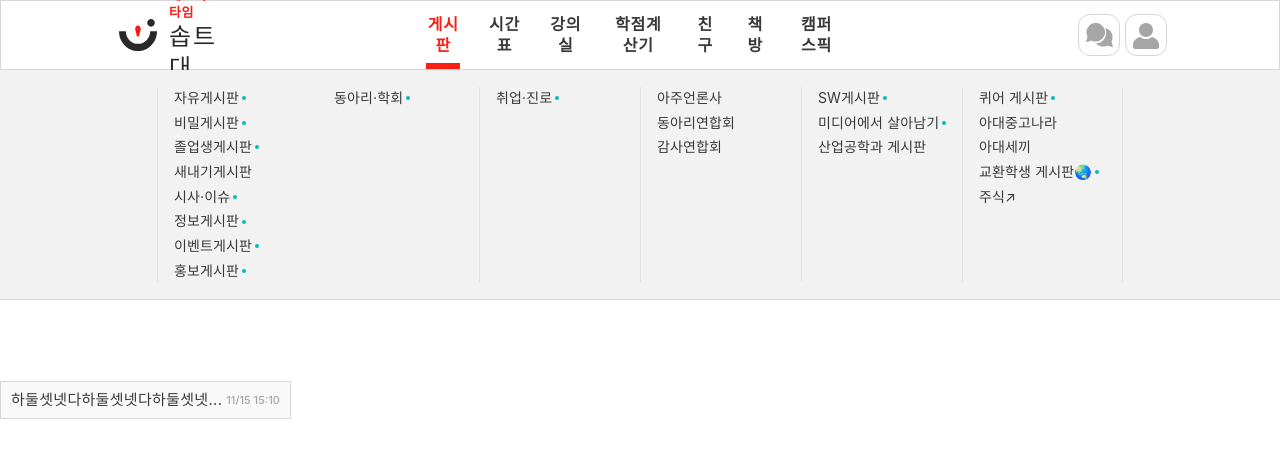
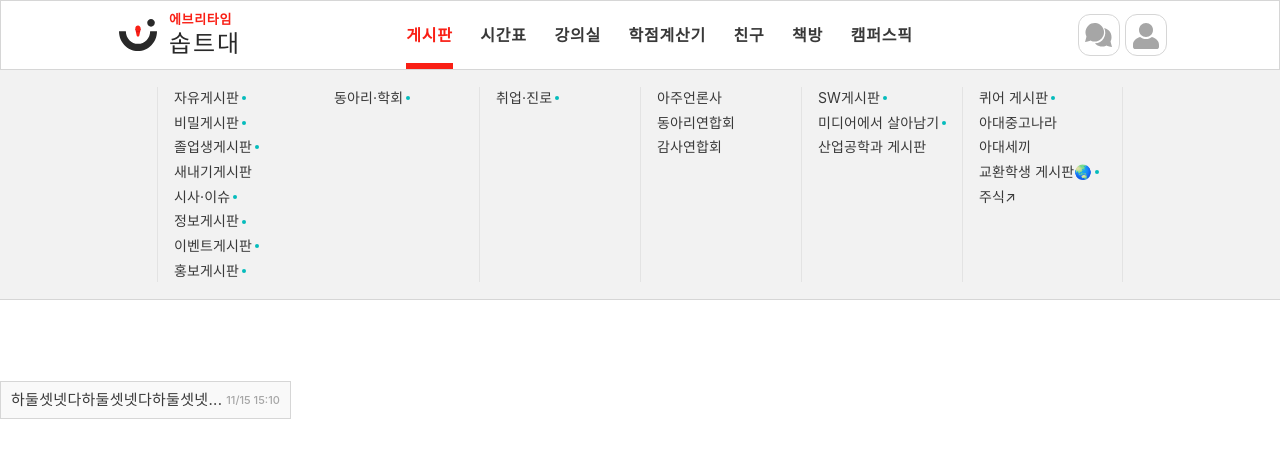
Before and after one commit to SOPT-all/37-COLLABORATION-WEB-EVERYTIME, a React (Vite) app: page / in a window 1280 px wide. Shown: the top 458 px of the page. Built offline with nearby package versions, Linux system fonts and the light colour scheme.

Commit message:
chore: layout 조금 조정 #36

```diff
--- a/src/components/common/header/Header.tsx
+++ b/src/components/common/header/Header.tsx
@@ -36,7 +36,7 @@ const Header = () => {
 			className={cn(
 				"w-full",
 				"h-[7rem]",
-				"flex items-center justify-center",
+				"flex items-center justify-between",
 				"bg-white",
 				"border border-b-[0.5px] border-gray-400",
 				"fixed top-0 left-0",
@@ -46,13 +46,13 @@ const Header = () => {
 			onMouseLeave={handleMouseLeave}
 		>
 			{/* 왼쪽 로고 */}
-			<div className={cn("flex items-center justify-center", "left-4", "gap-[1.2rem]")}>
+			<div className={cn("flex items-center justify-center", "left-4", "min-w-[11.7rem] gap-[1.2rem]")}>
 				<button type="button" onClick={handleLogoClick}>
 					<LogoIcon className={cn("w-[3.8rem]", "h-[3.2rem]")} />
 				</button>
 				<div className={cn("items-left flex flex-col")}>
-					<span className={cn("body02 text-primary-red")}>에브리타임</span>
-					<span className={cn("label01 text-primary-black")}>솝트대</span>
+					<span className={cn("body02 text-primary-red whitespace-nowrap")}>에브리타임</span>
+					<span className={cn("label01 text-primary-black whitespace-nowrap")}>솝트대</span>
 				</div>
 			</div>
 
--- a/src/components/common/header/Navbar.tsx
+++ b/src/components/common/header/Navbar.tsx
@@ -3,14 +3,14 @@ import { cn } from "@/utils/cn";
 
 const Navbar = ({ currentPage, onBoardHover }: { currentPage: string; onBoardHover?: () => void }) => {
 	return (
-		<nav className={cn("h-full", "flex", "gap-[2.75rem]", "mr-[23.9rem] ml-[20.8rem]")}>
+		<nav className={cn("h-full", "flex", "gap-[2.75rem]", "min-w-[48.3rem]")}>
 			{GNB_LIST.map((menu) => (
 				<button
 					key={menu}
 					type="button"
 					onMouseEnter={menu === "게시판" ? onBoardHover : undefined}
 					className={cn(
-						"title06 hover:text-primary-red relative h-full text-gray-800",
+						"title06 hover:text-primary-red relative h-full w-fit whitespace-nowrap text-gray-800",
 						currentPage === menu &&
 							"after:bg-primary-red text-primary-red after:absolute after:bottom-0 after:left-0 after:h-[6px] after:w-full after:content-['']",
 					)}
```
